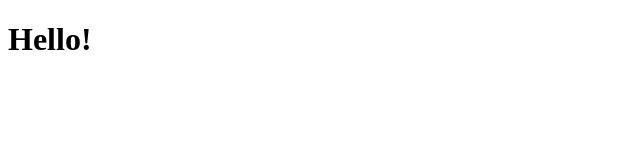
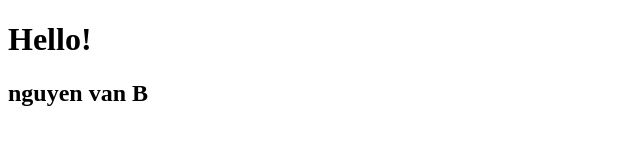
Before and after one commit to TRDAT04/duan2, a plain HTML site: page index.html in a window 1280 px wide. Shown: the whole page, without its empty margins (0-640 px from the left). Drawn offline with Linux system fonts and the light colour scheme.

Commit message:
anh B sua

```diff
--- a/index.html
+++ b/index.html
@@ -7,5 +7,6 @@
   </head>
   <body>
     <h1>Hello!</h1>
+    <h2>nguyen van B</h2>
   </body>
 </html>
```
